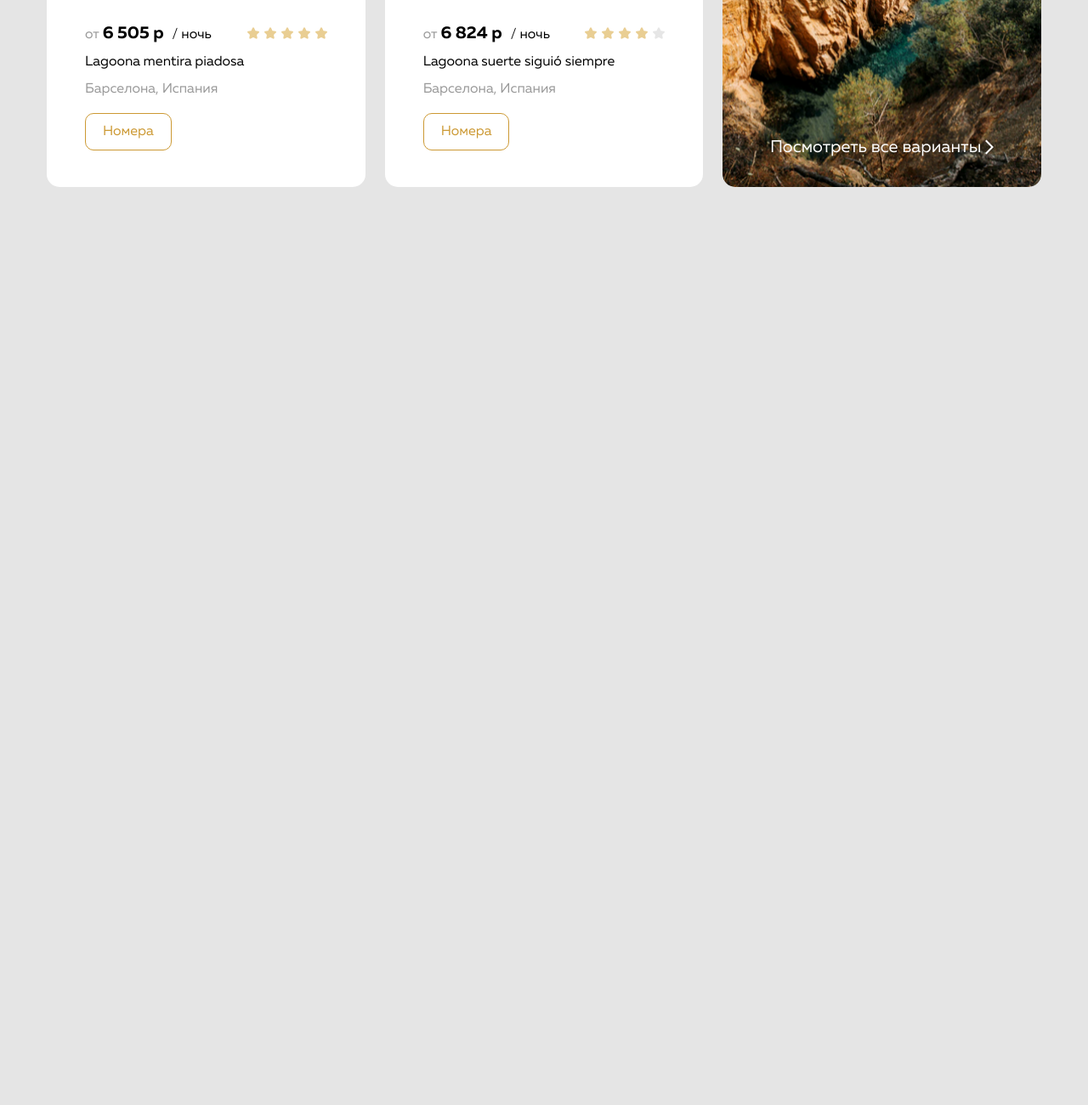
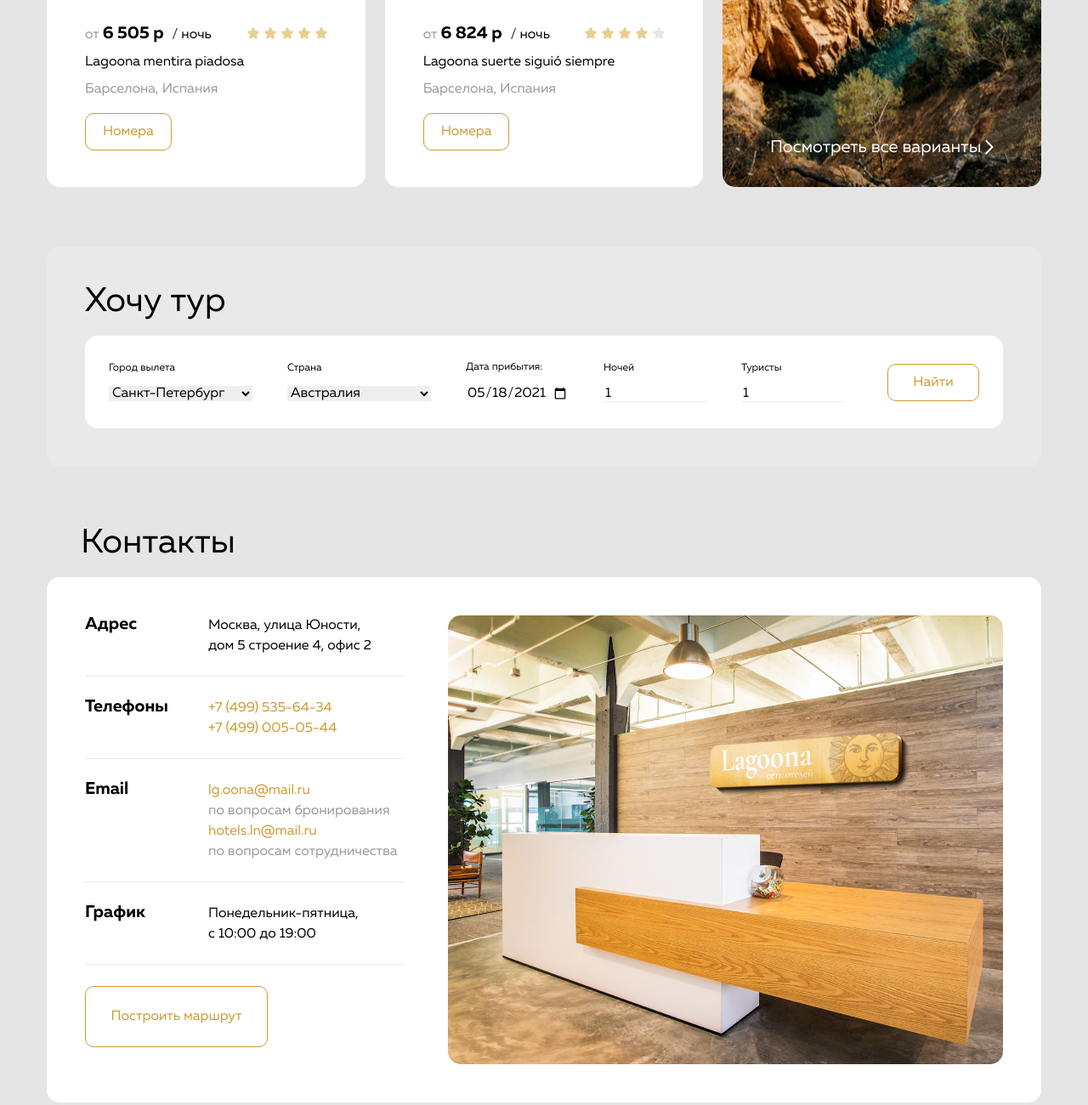
Before and after one commit to mynisviki/hotels, a plain HTML site: page index.html in a window 1280 px wide. Shown: the part 3971-5271 px from the top of the page at 85% size. Before the commit the page ends 4261 px from the top, so only its background shows below. Drawn offline with Linux system fonts and the light colour scheme; files whose address does not match are found by name.

Commit message:
Add: Contacts block

```diff
--- a/css/slyle.css
+++ b/css/slyle.css
@@ -286,7 +286,7 @@ img {
   font-size: 20px;
   line-height: 40px;
   color: #CC9933;
-  background: url('../img/rectangle-2.svg') no-repeat right center ;
+  background: url('../img/rectangle-2.svg') no-repeat right center;
   padding-right: 15px;
 }
 
@@ -388,7 +388,7 @@ img {
   gap: 6px;
 }
 
-.section-placement-card-rating-container > img {
+.section-placement-card-rating-container>img {
   width: 14px;
   height: 14px;
   margin: 0;
@@ -469,3 +469,144 @@ img {
   background: url('../img/rectangle-3.svg') no-repeat center right;
   padding-right: 15px;
 }
+
+/* Tour form */
+.tour-form-grey-box {
+  margin-bottom: 70px;
+  background-color: #E9E9E9;
+  border-radius: 15px;
+  padding: 45px;
+  width: 1170px;
+}
+
+.tour-form_heading {
+  margin-left: 0;
+}
+
+.tour-white-box {
+  margin: 0 auto;
+  padding: 31px 28px;
+  width: 1080px;
+  background-color: #FFFFFF;
+  border-radius: 15px;
+}
+
+.tour-selection {
+  display: flex;
+  gap: 41px;
+  align-items: center;
+}
+
+.tour-form-editor {
+  display: block;
+  margin-top: 15px;
+  border: none;
+  width: 121px;
+  font-size: 16px;
+  line-height: 16px;
+}
+
+.tour-form-editor-city-country {
+  width: 169px;
+
+}
+
+.tour-form-btn {
+  margin-left: 10px;
+  width: 108px;
+}
+
+.city,
+.country,
+.date,
+.nights,
+.tourists {
+  font-size: 12px;
+  line-height: 12px;
+}
+
+.nights,
+.tourists {
+  border-bottom: 1px solid #E9E9E9;
+}
+
+/*Contacts*/
+.contacts-white-box {
+  display: flex;
+  gap: 52px;
+  background-color: #FFFFFF;
+  border-radius: 15px;
+  padding: 45px;
+  margin-bottom: 40px;
+}
+
+.contacts-left-section {
+  display: flex;
+  flex-direction: column;
+  gap: 25px;
+  width: 375px;
+}
+
+.info-row {
+  display: flex;
+  align-items: flex-start;
+  border-bottom: 1px solid #E9E9E9;
+  padding-bottom: 23px;
+}
+
+.contacts-header {
+  font-size: 20px;
+  line-height: 20px;
+  font-weight: 700;
+  width: 145px;
+}
+
+.contacts-text {
+  line-height: 24px;
+  margin: 0;
+}
+
+.contacts-phones-box {
+  display: flex;
+  flex-direction: column;
+}
+
+.contacts-ph-number {
+  font-size: 16px;
+  line-height: 24px;
+  color: #CC9933;
+}
+
+.contacts-email-box {
+  display: flex;
+  flex-direction: column;
+}
+
+.contacts-email-adress {
+  font-size: 16px;
+  line-height: 24px;
+  color: #CC9933;
+}
+
+.contacts-email-text {
+  font-size: 16px;
+  line-height: 24px;
+  color: #999999;
+  margin: 0;
+}
+
+.contacts-text {
+  font-size: 16px;
+  line-height: 24px;
+}
+
+.contacts-btn {
+  padding: 27px 29.5px;
+  font-size: 16px;
+  line-height: 16px;
+  width: 215px;
+}
+
+.contacts-right-section-img {
+  border-radius: 15px;
+}
--- a/index.html
+++ b/index.html
@@ -396,6 +396,100 @@
         </ul>
       </div>
     </section>
+
+    <section class="tour-form">
+      <div class="container tour-form-grey-box">
+        <h2 class="section-heading tour-form_heading">Хочу тур</h2>
+        <div class="tour-white-box">
+          <div class="tour-form-container">
+            <form action="https://jsonplaceholder.typicode.com/posts" method="POST" class="tour-selection">
+              <label class="city">
+                Город вылета
+                <select name="city" class="tour-form-editor tour-form-editor-city-country">
+                  <option>Санкт-Петербург</option>
+                  <option>Москва</option>
+                  <option>Сочи</option>
+                </select>
+              </label>
+
+
+              <label class="country">
+                Страна
+                <select name="country" class="tour-form-editor tour-form-editor-city-country">
+                  <option>Австралия</option>
+                  <option>США</option>
+                  <option>Россия</option>
+                </select>
+              </label>
+
+              <label class="date">
+                Дата прибытия:
+                <input name="date" type="date" value="2021-05-18" max="2021-12-31" class="tour-form-editor">
+              </label>
+
+              <label class="nights">Ночей
+                <input name="nights" type="number" min="1" max="10" value="1" class="tour-form-editor">
+              </label>
+
+              <label class="tourists">Туристы
+                <input required="required" name="tourists" type="number" min="1" max="10" value="1"
+                  class="tour-form-editor">
+              </label>
+
+              <button class="btn tour-form-btn">
+                Найти
+              </button>
+            </form>
+          </div>
+        </div>
+      </div>
+    </section>
+
+    <section class="contacts">
+      <div class="container">
+        <h2 class="section-heading">Контакты</h2>
+        <div class="contacts-white-box">
+
+          <div class="contacts-left-section">
+            <div class="info-row">
+              <span class="contacts-header">Адрес</span>
+              <p class="contacts-text">Москва, улица Юности,</br> дом 5 строение 4, офис 2</p>
+            </div>
+
+            <div class="info-row">
+              <span class="contacts-header">Телефоны</span>
+              <div class="contacts-phones-box">
+                <a class="contacts-ph-number" href="tel:+74995356434">+7 (499) 535-64-34</a>
+                <a class="contacts-ph-number" href="tel:+74950050544">+7 (499) 005-05-44</a>
+              </div>
+            </div>
+
+            <div class="info-row">
+              <span class="contacts-header">Email</span>
+              <div class="contacts-email-box">
+                <a class="contacts-email-adress" href="mailto:lg.oona@mail.ru">lg.oona@mail.ru</a>
+                <p class="contacts-email-text">
+                  по вопросам бронирования</p>
+                <a class="contacts-email-adress" href="hotels.ln@mail.ru">hotels.ln@mail.ru</a>
+                <p class="contacts-email-text">
+                  по вопросам сотрудничества</p>
+              </div>
+            </div>
+
+            <div class="info-row">
+              <span class="contacts-header">График</span>
+              <p class="contacts-text">Понедельник-пятница,</br>с 10:00 до 19:00</p>
+            </div>
+            <button class="btn contacts-btn">Построить маршрут
+            </button>
+          </div>
+
+          <div class="contacts-right-section">
+            <img class="contacts-right-section-img" src="img/main-reception.jpg" alt="главный ресепшн">
+          </div>
+        </div>
+    </section>
+
   </main>
 </body>
 
```
Also changed, not shown: img/main-reception.jpg (added).
